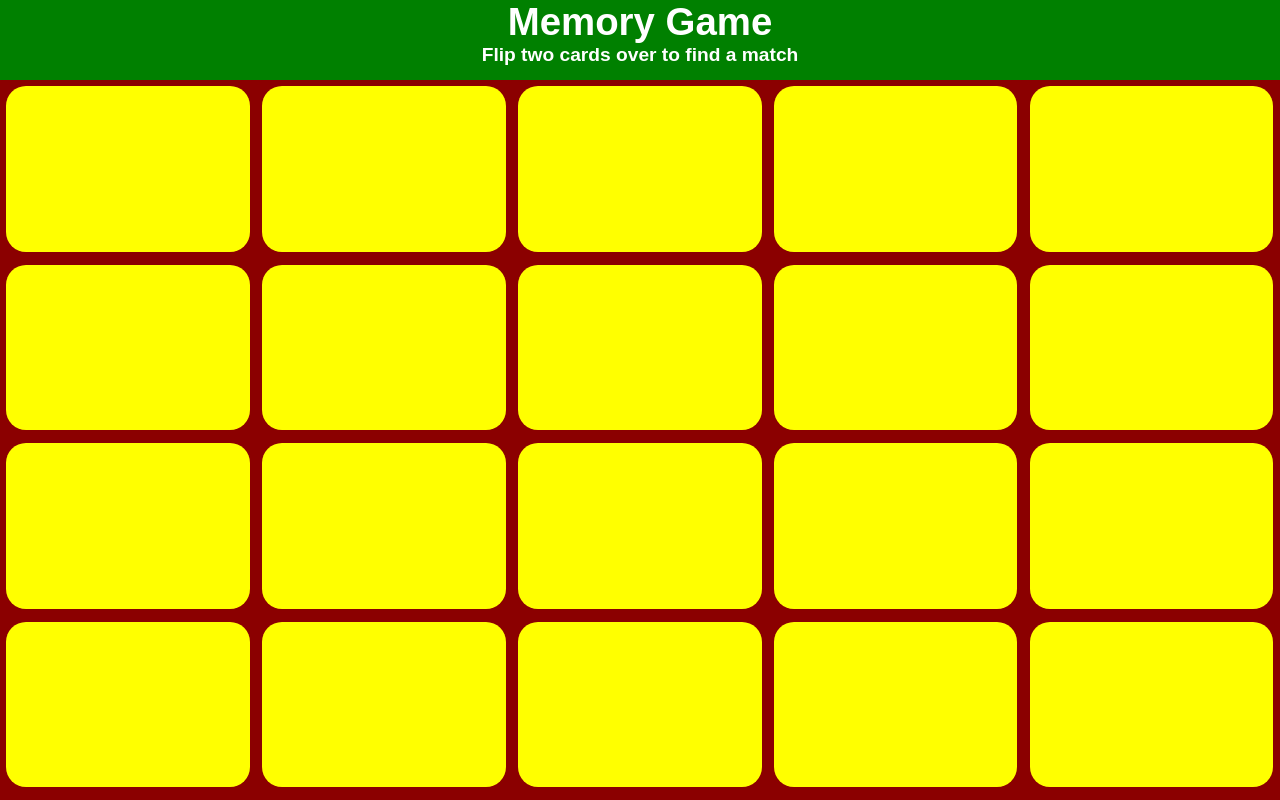
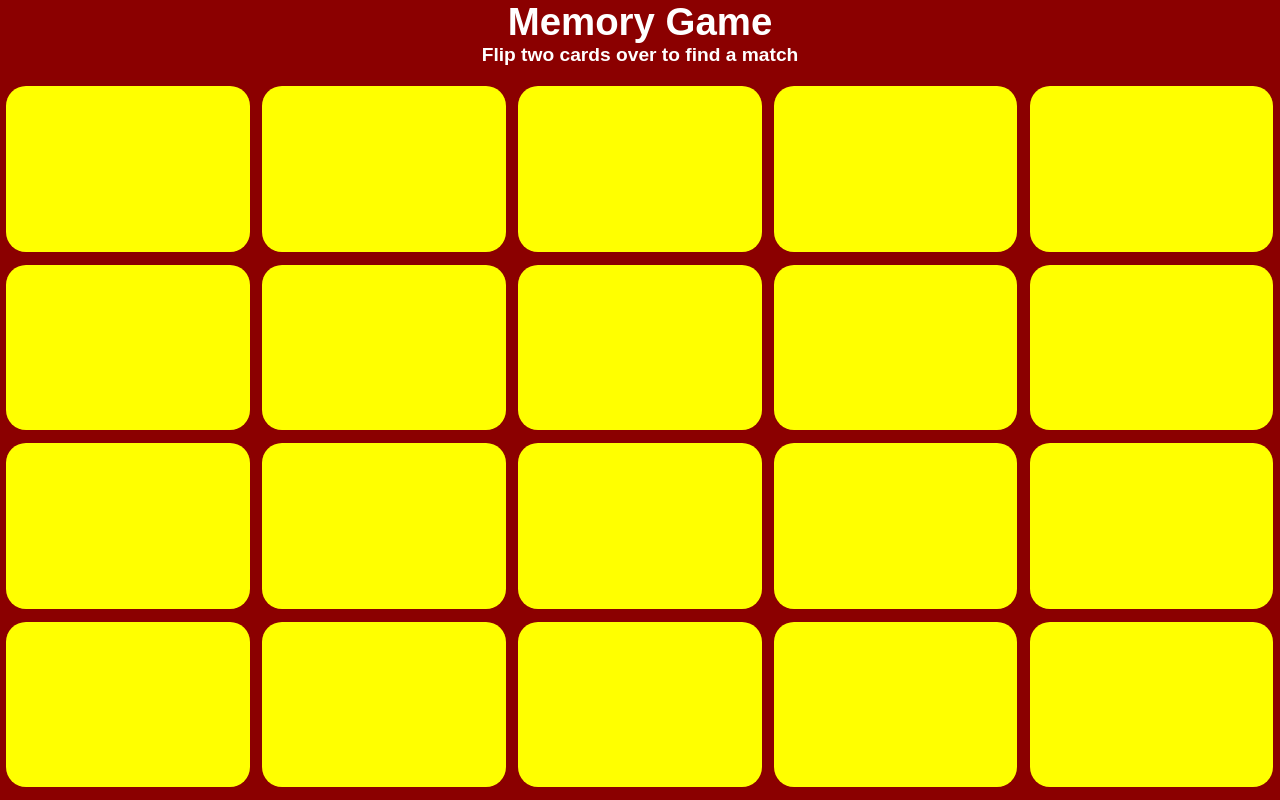
Before and after one commit to MoonTahoe/Memory, a website: page production-client/index.html in a window 1280 px wide. Drawn offline with Linux system fonts and the light colour scheme.

Commit message:
Changes the Color

```diff
--- a/production-client/css/style.css
+++ b/production-client/css/style.css
@@ -17,7 +17,7 @@ header
     margin-left: auto;
     margin-right: auto;
     height: 45px;
-    background-color: green;
+    background-color: darkred;
     height: 10%;
     color: white;
     text-align: center;
```
